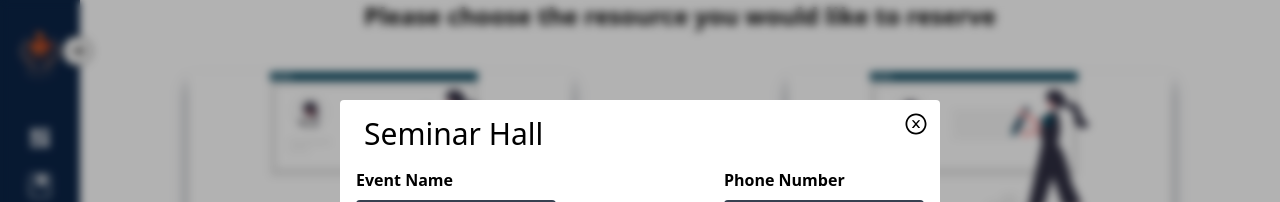
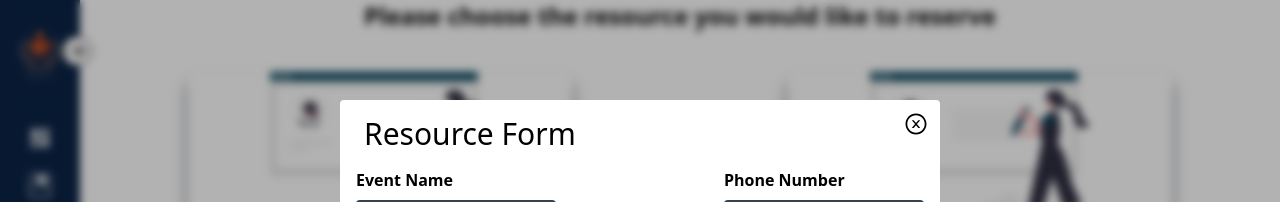
Before and after one commit to Samxpi/Resource-Allocation, a React (Create React App) app: page /home in a window 1280 px wide. Both pictures are taken after a click on the element 380 px from the left and 239 px from the top of the page. Shown: the top 202 px of the page. Built offline with nearby package versions, Linux system fonts and the light colour scheme.

Commit message:
same as before

```diff
--- a/src/components/Modal.jsx
+++ b/src/components/Modal.jsx
@@ -80,7 +80,7 @@ const Modal = ({ visible, onClose }) => {
           />
         </div>
         <form action="" method="post">
-          <h1 className="text-3xl pt-2 px-4">{resourceName}</h1>
+          <h1 className="text-3xl pt-2 px-4">Resource Form</h1>
           <div className="flex flex-row p-2 justify-between">
             <div className="flex flex-col">
               <p className="py-2 text-l font-bold">Event Name</p>
```
